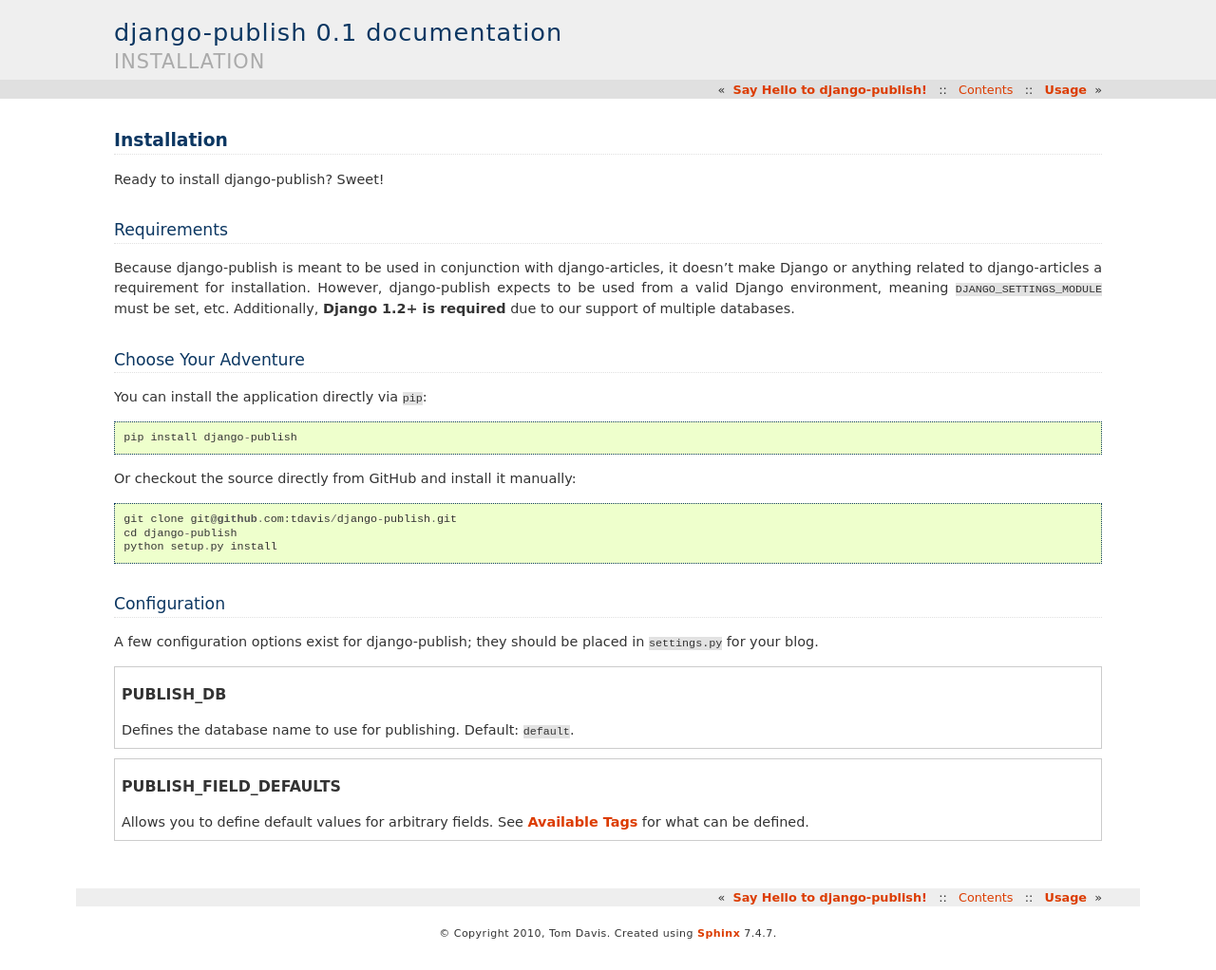
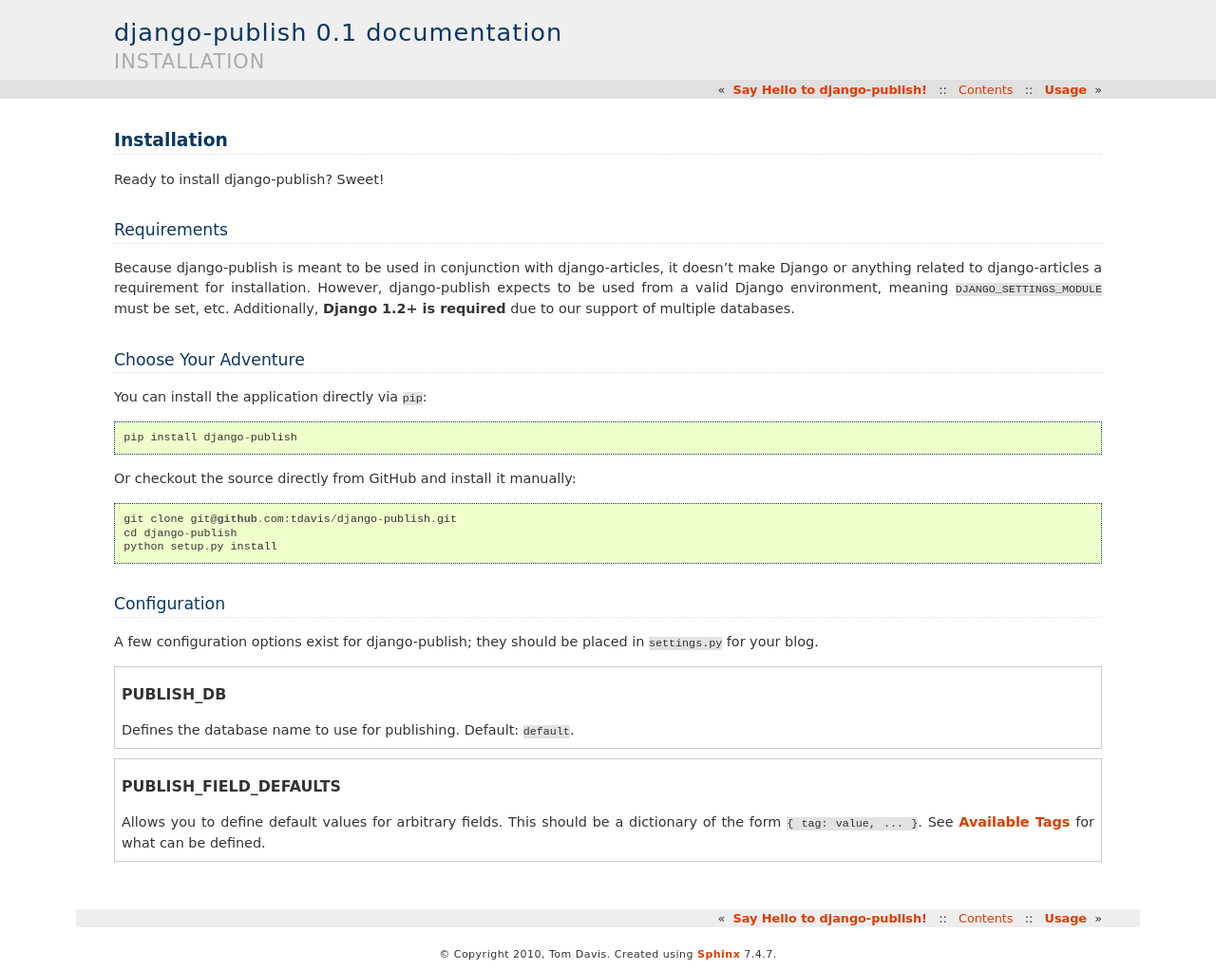
Before and after one commit to tdavis/django-publish, a Sphinx documentation site: the page built from docs/install.rst, in a window 1280 px wide. Shown: the whole page at 95% size. Built offline with Sphinx 7.4.7, drawn with Linux system fonts in a browser that asks for light colours; before the commit the page ends 1000 px from its top, so only the background shows below that.

Commit message:
Make it work with pip/etc.

```diff
--- a/docs/install.rst
+++ b/docs/install.rst
@@ -42,5 +42,6 @@
 
 .. topic:: PUBLISH_FIELD_DEFAULTS
 
-   Allows you to define default values for arbitrary fields.
-   See :ref:`available-tags` for what can be defined.
+   Allows you to define default values for arbitrary fields. This should be a
+   dictionary of the form ``{ tag: value, ... }``.  See :ref:`available-tags`
+   for what can be defined.
--- a/setup.py
+++ b/setup.py
@@ -1,5 +1,3 @@
-from distribute_setup import use_setuptools
-use_setuptools()
 import sys, os
 from setuptools import setup, find_packages
 
@@ -8,7 +6,7 @@
 README = open(os.path.join(here, 'README.rst')).read()
 NEWS = open(os.path.join(here, 'NEWS')).read()
 
-version = '1.0.1'
+version = '1.0.2'
 
 install_requires = [
     'docutils==0.7',
```
Also changed, not shown: 1 other file.
